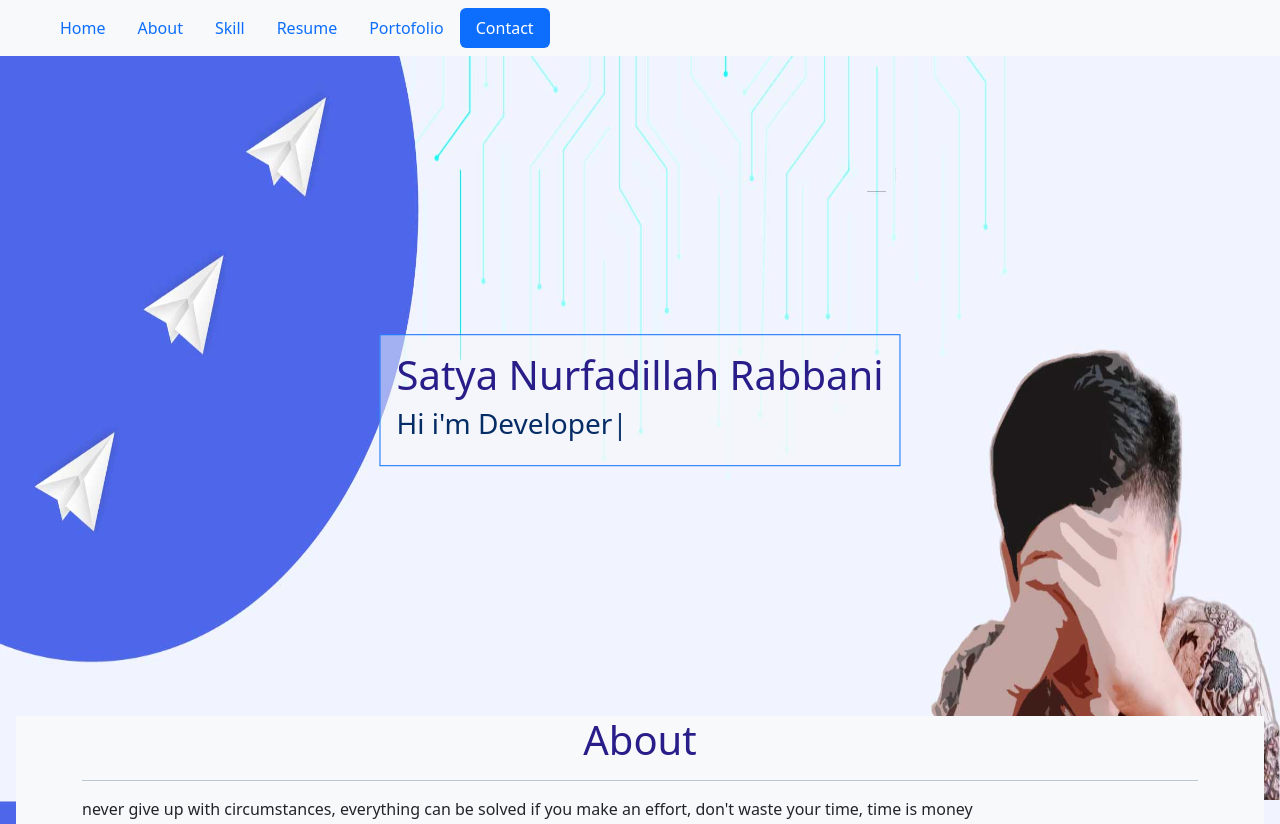
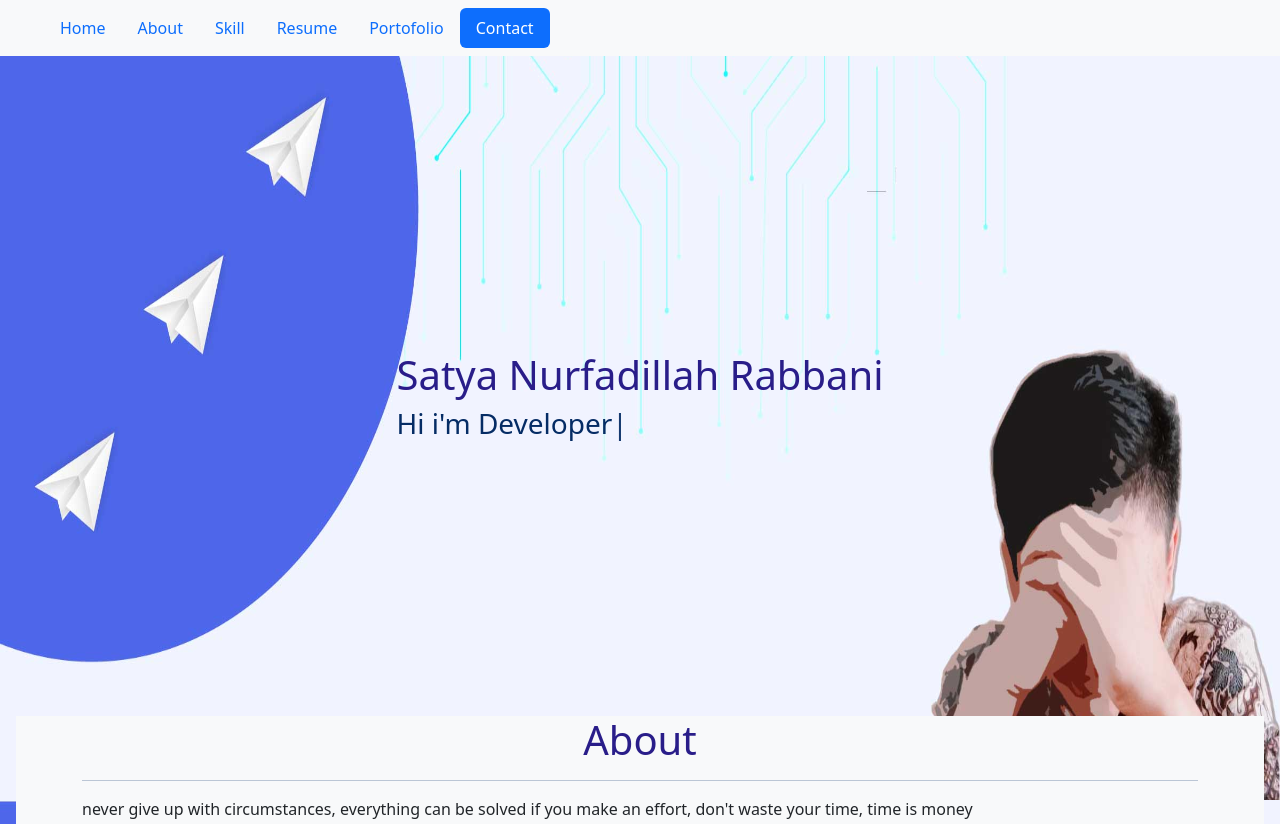
Before and after one commit to Satyanr/Portofolio, a plain HTML site: page index.html in a window 1280 px wide. Shown: the top 824 px of the page. Drawn offline with nearby package versions, Linux system fonts and the light colour scheme.

Commit message:
Update index.html

```diff
--- a/index.html
+++ b/index.html
@@ -52,7 +52,7 @@
 <section id="home">
 <div class="row" style="height: 700px">
 <div class="col position-absolute top-50 start-50 translate-middle">
-	<div class="border border-primary p-3 bg-light bg-opacity-50 position-absolute top-50 start-50 translate-middle">
+	<div class="position-absolute top-50 start-50 translate-middle">
     <div class="hero-container">
 		<h1 class="bluedark">Satya Nurfadillah Rabbani</h1>
 		<h3 class="text-primary-emphasis">Hi i'm <span class="typed"> </span></h3>
```
